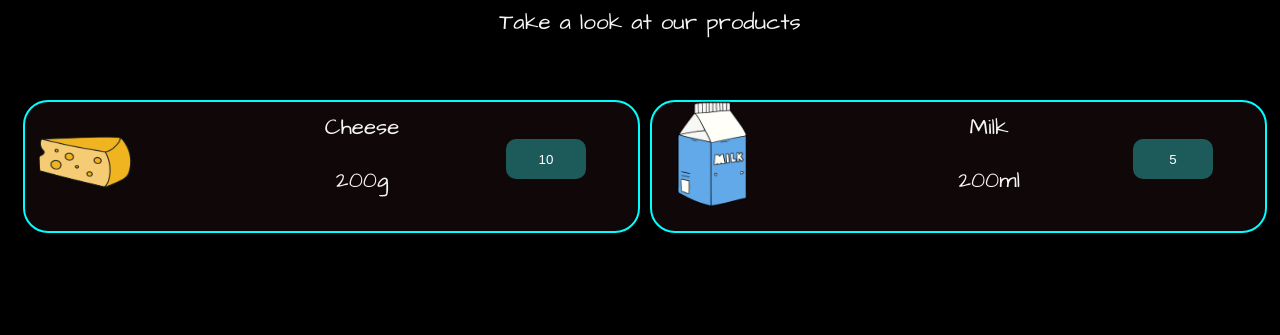
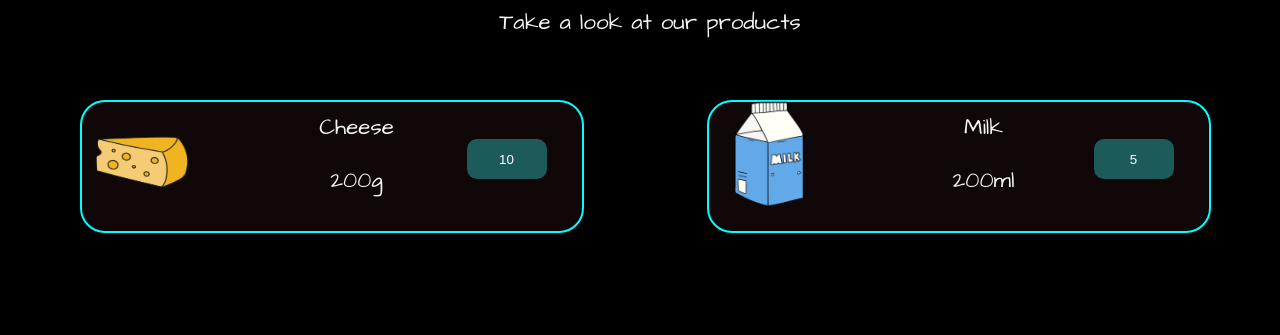
Before and after one commit to Lamadrid-Mike/SuperM-Project, a plain HTML site: page products.html in a window 1280 px wide. Shown: the part 262-597 px from the top of the page. Drawn offline with Linux system fonts and the light colour scheme.

Commit message:
css file edited

```diff
--- a/styles.css
+++ b/styles.css
@@ -144,12 +144,15 @@ p {
 }
 
 .itemsLayout {
+  width: 100%;
+  max-width: 500px;
   display: grid;
   grid-template-columns: 40% 30% 30%;
   grid-template-rows: 80% 20%;
   border: 2px solid #00ffff;
   border-radius: 25px;
   align-self: center;
+  justify-self: center;
   background-color: rgba(23, 12, 12, 0.705);
 }
 
```
